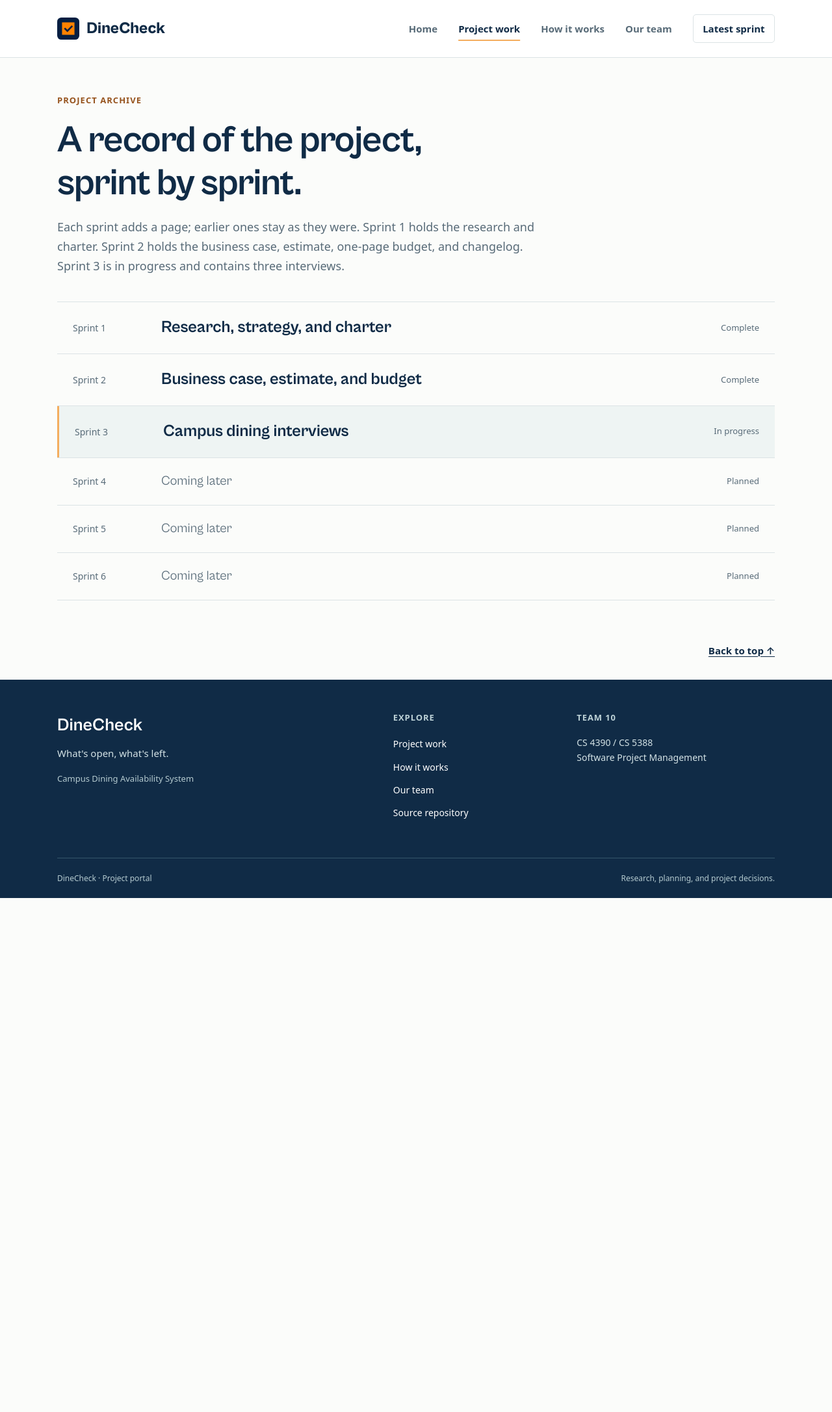
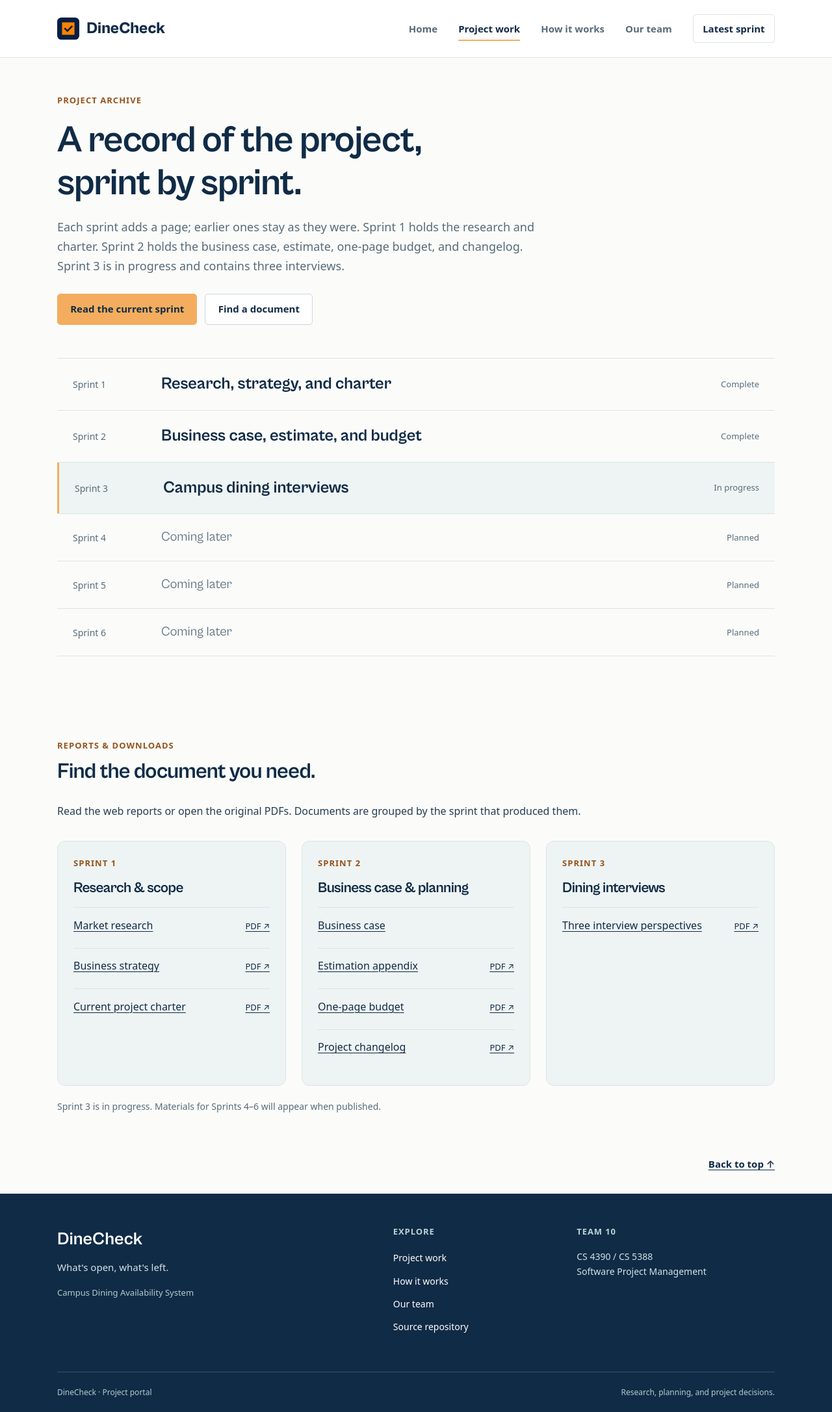
Before and after one commit to dlozan62/dlozan62.github.io, a Jekyll site: the page built from sprints.html, in a window 1280 px wide. Shown: the whole page at 65% size. Built offline with Jekyll 4.4.1, drawn with Linux system fonts in a browser that asks for light colours; before the commit the page ends 1382 px from its top, so only the background shows below that.

Commit message:
Improve document navigation and mobile menu

```diff
--- a/_layouts/default.html
+++ b/_layouts/default.html
@@ -15,8 +15,8 @@
     <meta property="og:image" content="{{ '/assets/images/campus-dining-work-session.jpg' | absolute_url }}">
     <link rel="icon" type="image/svg+xml" href="{{ '/assets/favicon.svg' | relative_url }}">
     <link rel="preload" href="{{ '/assets/fonts/CabinetGrotesk-Bold.woff2' | relative_url }}" as="font" type="font/woff2" crossorigin>
-    <link rel="stylesheet" href="{{ '/assets/css/style.css' | relative_url }}?v=concept-2">
-    <script src="{{ '/assets/js/site.js' | relative_url }}?v=concept-2" defer></script>
+    <link rel="stylesheet" href="{{ '/assets/css/style.css' | relative_url }}?v=document-index-1">
+    <script src="{{ '/assets/js/site.js' | relative_url }}?v=document-index-1" defer></script>
   </head>
   <body id="page-top">
     <a class="skip-link" href="#main-content">Skip to content</a>
--- a/assets/css/style.css
+++ b/assets/css/style.css
@@ -1504,6 +1504,33 @@ section[id] {
   color: var(--muted);
   font-weight: 400;
 }
+
+/* Document directory: each group remains readable at narrow widths. */
+.document-index { scroll-margin-top: 7rem; }
+.document-grid {
+  display: grid;
+  grid-template-columns: repeat(auto-fit, minmax(min(100%, 17rem), 1fr));
+  gap: 1.5rem;
+  margin-top: 2rem;
+}
+.document-group {
+  padding: 1.5rem;
+  border: 1px solid var(--line);
+  border-radius: .75rem;
+  background: var(--mist);
+}
+.document-group h3 { margin-top: 0; }
+.document-group ul { list-style: none; margin: 0; padding: 0; }
+.document-group li {
+  display: flex;
+  align-items: baseline;
+  justify-content: space-between;
+  gap: 1rem;
+  border-top: 1px solid var(--line);
+  padding: .85rem 0;
+}
+.document-group a { text-underline-offset: .2em; }
+.document-pdf { flex-shrink: 0; font-size: .8125rem; }
 
 .changelog {
   list-style: none;
--- a/assets/js/site.js
+++ b/assets/js/site.js
@@ -27,6 +27,14 @@ if (menuButton && siteNav) {
     if (event.key === 'Escape' && menuButton.getAttribute('aria-expanded') === 'true') {
       closeMenu(true);
     }
+  });
+
+  // Dismiss the expanded menu when navigating outside the header.
+  document.addEventListener('click', (event) => {
+    if (!event.target.closest('.site-header')) closeMenu();
+  });
+  document.addEventListener('focusin', (event) => {
+    if (!event.target.closest('.site-header')) closeMenu();
   });
 
   const desktop = window.matchMedia('(min-width: 761px)');
--- a/index.html
+++ b/index.html
@@ -26,7 +26,7 @@ permalink: /
   <div><strong>12</strong><span>Focused availability interviews</span></div><div><strong>4</strong><span>Team members</span></div><div><strong>6</strong><span>Planned project sprints</span></div><div><strong>Sprint 3</strong><span>Current sprint · In progress</span></div>
 </section>
 <section class="home-section" aria-labelledby="project-record-title">
-  <header class="section-top"><div><p class="eyebrow">The project record</p><h2 id="project-record-title">Research first. A plan next.</h2></div><a class="text-link" href="{{ '/sprints/' | relative_url }}">View all sprints</a></header>
+  <header class="section-top"><div><p class="eyebrow">The project record</p><h2 id="project-record-title">Research first. A plan next.</h2></div><a class="text-link" href="{{ '/sprints/' | relative_url }}">View all sprints &amp; documents</a></header>
   <div class="sprint-cards">
     <article class="sprint-card"><div class="card-top"><span class="card-number">Sprint 01</span><span class="badge">Complete</span></div><h3>Research &amp; charter</h3><p>The interview findings, change in direction, and scope behind the campus dining availability project.</p><ul><li>Market research</li><li>Business strategy</li><li>Project charter</li></ul><a class="button button--outline" href="{{ '/sprints/sprint-1/' | relative_url }}">Read Sprint 1</a></article>
     <article class="sprint-card"><div class="card-top"><span class="card-number">Sprint 02</span><span class="badge">Complete</span></div><h3>The business case</h3><p>One slice of DineCheck, estimated two ways and evaluated against its costs, risks, and potential value.</p><ul><li>Business case &amp; recommendation</li><li>Estimation appendix &amp; budget</li><li>Project changelog</li></ul><a class="button button--outline" href="{{ '/sprints/sprint-2/' | relative_url }}">Read Sprint 2</a></article>
--- a/sprints.html
+++ b/sprints.html
@@ -1,7 +1,7 @@
 ---
 layout: default
 title: Sprints
-description: Every DineCheck sprint and its documents, from the Sprint 1 research to the Sprint 2 business case.
+description: Every DineCheck sprint and its documents, from the Sprint 1 research to the Sprint 3 interviews. Find reports and PDF downloads in one place.
 permalink: /sprints/
 ---
 
@@ -13,6 +13,7 @@ permalink: /sprints/
     research and charter. Sprint 2 holds the business case, estimate, one-page budget, and
     changelog. Sprint 3 is in progress and contains three interviews.
   </p>
+  <div class="hero-actions"><a class="button button--orange" href="{{ '/sprints/sprint-3/' | relative_url }}">Read the current sprint</a><a class="button button--outline" href="#documents">Find a document</a></div>
 </header>
 
 <ol class="sprint-index" aria-label="Sprint index">
@@ -39,3 +40,25 @@ permalink: /sprints/
     </li>
   {% endfor %}
 </ol>
+
+<section class="home-section document-index" id="documents" aria-labelledby="documents-title">
+  <header class="section-top"><div><p class="eyebrow">Reports &amp; downloads</p><h2 id="documents-title">Find the document you need.</h2></div></header>
+  <p>Read the web reports or open the original PDFs. Documents are grouped by the sprint that produced them.</p>
+  <div class="document-grid">
+    <article class="document-group"><p class="eyebrow">Sprint 1</p><h3>Research &amp; scope</h3><ul>
+      <li><a href="{{ '/sprints/sprint-1/market-research/' | relative_url }}">Market research</a><a class="document-pdf" href="{{ '/assets/pdfs/sprint-1-market-research.pdf' | relative_url }}" aria-label="Market research (PDF)">PDF <span aria-hidden="true">↗</span></a></li>
+      <li><a href="{{ '/sprints/sprint-1/business-strategy/' | relative_url }}">Business strategy</a><a class="document-pdf" href="{{ '/assets/pdfs/sprint-1-business-strategy.pdf' | relative_url }}" aria-label="Business strategy (PDF)">PDF <span aria-hidden="true">↗</span></a></li>
+      <li><a href="{{ '/sprints/sprint-1/project-charter/' | relative_url }}">Current project charter</a><a class="document-pdf" href="{{ '/assets/pdfs/campus-dining-availability-system-project-charter.pdf' | relative_url }}" aria-label="Current project charter (PDF)">PDF <span aria-hidden="true">↗</span></a></li>
+    </ul></article>
+    <article class="document-group"><p class="eyebrow">Sprint 2</p><h3>Business case &amp; planning</h3><ul>
+      <li><a href="{{ '/sprints/sprint-2/' | relative_url }}">Business case</a></li>
+      <li><a href="{{ '/sprints/sprint-2/#estimation-appendix' | relative_url }}">Estimation appendix</a><a class="document-pdf" href="{{ '/assets/pdfs/sprint-2-estimation-appendix.pdf' | relative_url }}" aria-label="Estimation appendix (PDF)">PDF <span aria-hidden="true">↗</span></a></li>
+      <li><a href="{{ '/sprints/sprint-2/#budget' | relative_url }}">One-page budget</a><a class="document-pdf" href="{{ '/assets/pdfs/sprint-2-one-page-budget.pdf' | relative_url }}" aria-label="One-page budget (PDF)">PDF <span aria-hidden="true">↗</span></a></li>
+      <li><a href="{{ '/sprints/sprint-2/changelog/' | relative_url }}">Project changelog</a><a class="document-pdf" href="{{ '/assets/pdfs/sprint-2-changelog.pdf' | relative_url }}" aria-label="Project changelog (PDF)">PDF <span aria-hidden="true">↗</span></a></li>
+    </ul></article>
+    <article class="document-group"><p class="eyebrow">Sprint 3</p><h3>Dining interviews</h3><ul>
+      <li><a href="{{ '/sprints/sprint-3/' | relative_url }}">Three interview perspectives</a><a class="document-pdf" href="{{ '/assets/pdfs/sprint-3-interviews.pdf' | relative_url }}" aria-label="Three interview perspectives (PDF)">PDF <span aria-hidden="true">↗</span></a></li>
+    </ul></article>
+  </div>
+  <p class="source-note">Sprint 3 is in progress. Materials for Sprints 4–6 will appear when published.</p>
+</section>
```
